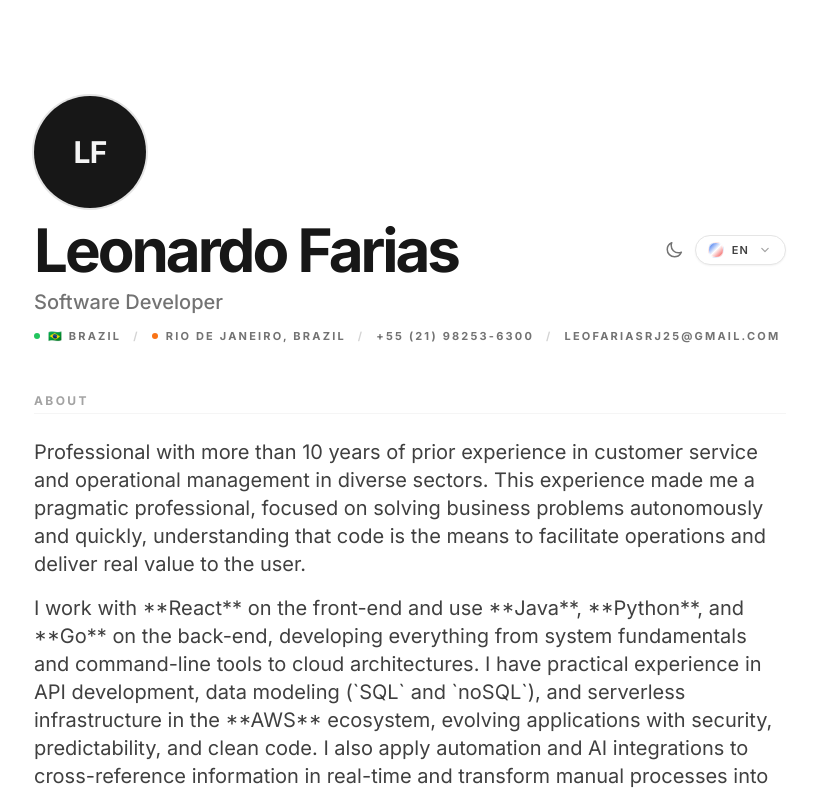
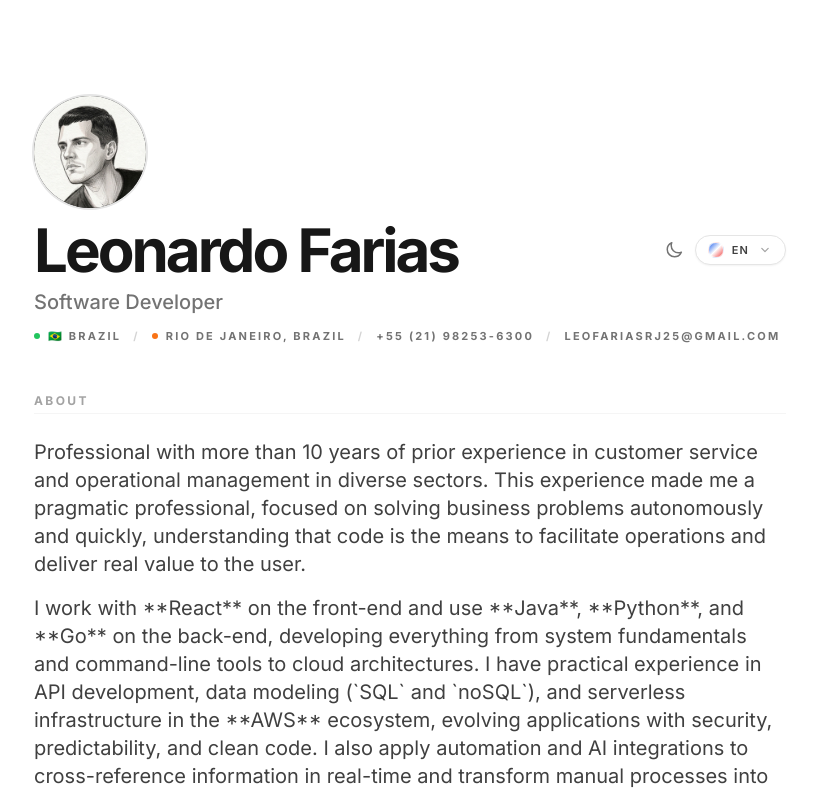
Before and after one commit to Leofariasrj25/Leofariasrj25.github.io, a React (Vite) app: page / in a window 1280 px wide. Shown: the top 794 px of the page, without its empty margins (230-1047 px from the left). Built offline with nearby package versions, Linux system fonts and the light colour scheme.

Commit message:
refactor: Change pfp from initials to a proper image + fallback and accessbility logic

```diff
--- a/src/components/layout/Header.tsx
+++ b/src/components/layout/Header.tsx
@@ -7,12 +7,7 @@ import { useI18n } from "@/i18n";
 
 const Header: React.FC = () => {
   const { t } = useI18n();
-  const initials = t.hero.name
-    .split(" ")
-    .filter(Boolean)
-    .slice(0, 2)
-    .map((part) => part[0]?.toUpperCase())
-    .join("");
+  const [imgError, setImgError] = React.useState(false);
 
   return (
     <header className="space-y-12">
@@ -24,13 +19,32 @@ const Header: React.FC = () => {
       >
         <div className="space-y-3">
           <motion.div
-            className="w-28 h-28 rounded-full ring-2 ring-neutral-200 dark:ring-neutral-700 bg-neutral-900 dark:bg-neutral-100 text-neutral-100 dark:text-neutral-900 flex items-center justify-center text-3xl font-extrabold tracking-tight"
+            className="w-28 h-28 rounded-full ring-2 ring-neutral-200 dark:ring-neutral-700 overflow-hidden bg-neutral-900 dark:bg-neutral-100 flex items-center justify-center text-3xl font-extrabold tracking-tight text-neutral-100 dark:text-neutral-900"
             initial={{ opacity: 0, scale: 0.8 }}
             animate={{ opacity: 1, scale: 1 }}
             transition={{ duration: 0.4, ease: "easeOut" }}
-            aria-label="Profile placeholder"
           >
-            {initials || "YN"}
+            {imgError ? (
+              <span aria-hidden="true">
+                {t.hero.name
+                  .split(" ")
+                  .filter(Boolean)
+                  .slice(0, 2)
+                  .map((part) => part[0]?.toUpperCase())
+                  .join("")}
+              </span>
+            ) : (
+              <img
+                src="/avatar.jpg"
+                alt={`${t.hero.name} profile`}
+                width={112}
+                height={112}
+                loading="eager"
+                fetchPriority="high"
+                className="w-full h-full object-cover"
+                onError={() => setImgError(true)}
+              />
+            )}
           </motion.div>
           <div className="flex flex-col sm:items-start sm:gap-2">
             <div className="flex justify-between w-full items-center gap-3">
```
Also changed, not shown: public/avatar.jpg (added).
